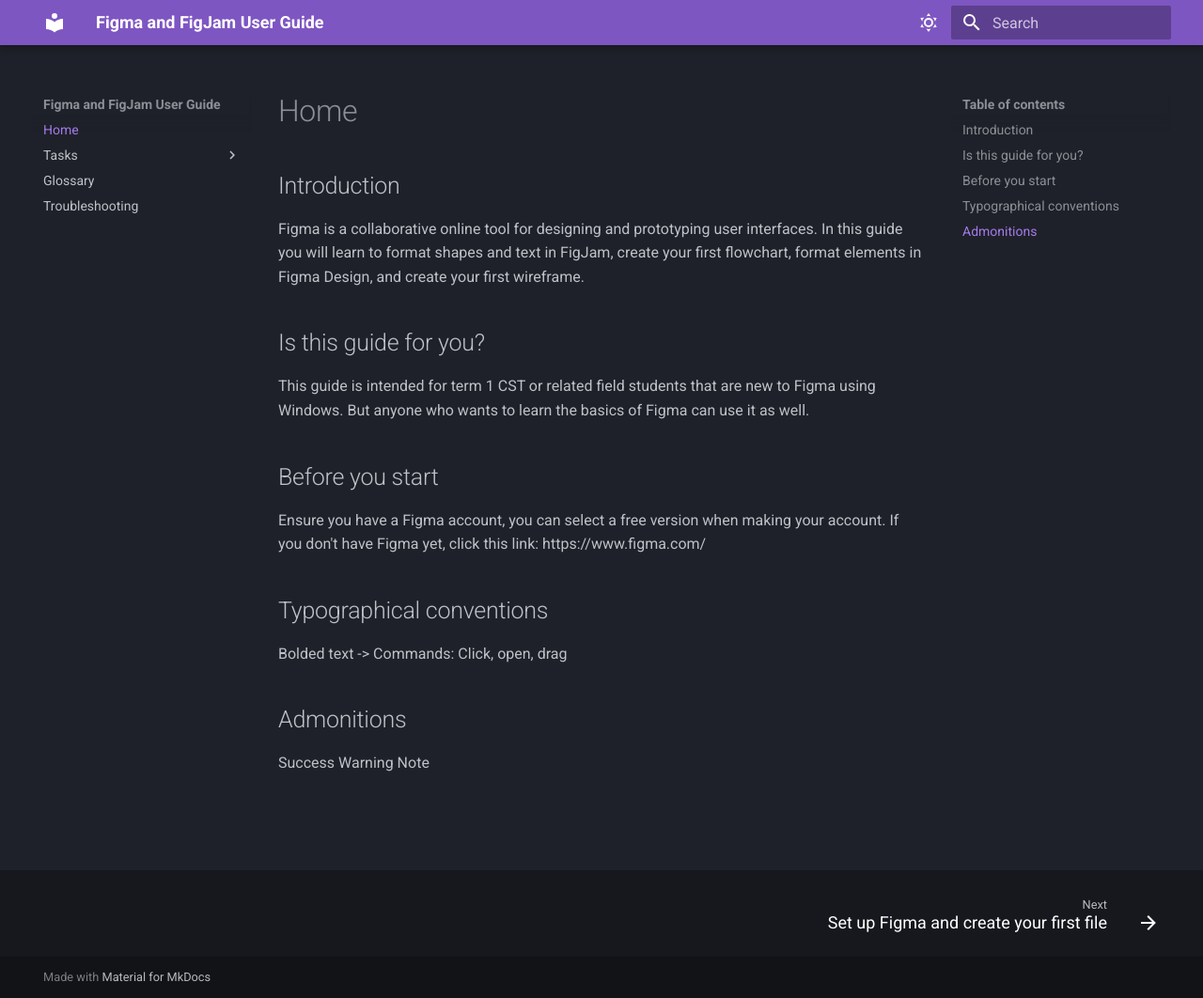
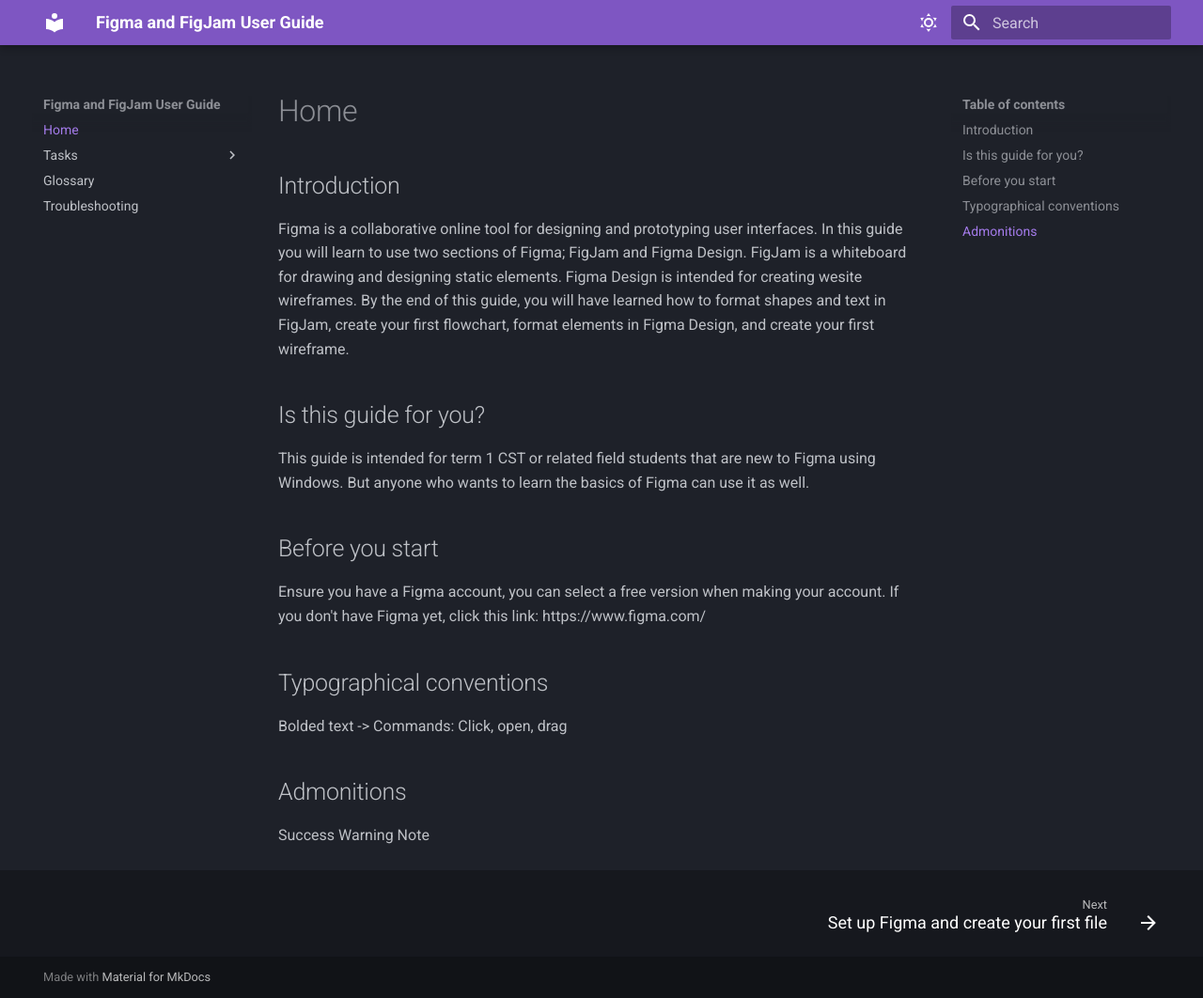
Before and after one commit to andrew-solomko/mkdocs-material-tutorial-andrew, an MkDocs documentation site: the page built from docs/index.md, in a window 1280 px wide and 1062 px high. Shown: the whole window at 94% size. Built offline with MkDocs 1.6.1 and Material for MkDocs 9.7.7, drawn with Linux system fonts in a browser that asks for light colours.

Commit message:
Modified home page

```diff
--- a/docs/index.md
+++ b/docs/index.md
@@ -12,13 +12,11 @@
     - links to the tasks and other pages
  -->
 
-
-
 # Home
 
 ## Introduction
 
-Figma is a collaborative online tool for designing and prototyping user interfaces. In this guide you will learn to format shapes and text in FigJam, create your first flowchart, format elements in Figma Design, and create your first wireframe.
+Figma is a collaborative online tool for designing and prototyping user interfaces. In this guide you will learn to use two sections of Figma; FigJam and Figma Design. FigJam is a whiteboard for drawing and designing static elements. Figma Design is intended for creating wesite wireframes. By the end of this guide, you will have learned how to format shapes and text in FigJam, create your first flowchart, format elements in Figma Design, and create your first wireframe.
 
 ## Is this guide for you?
 
```
Also changed, not shown: 1 other file.
